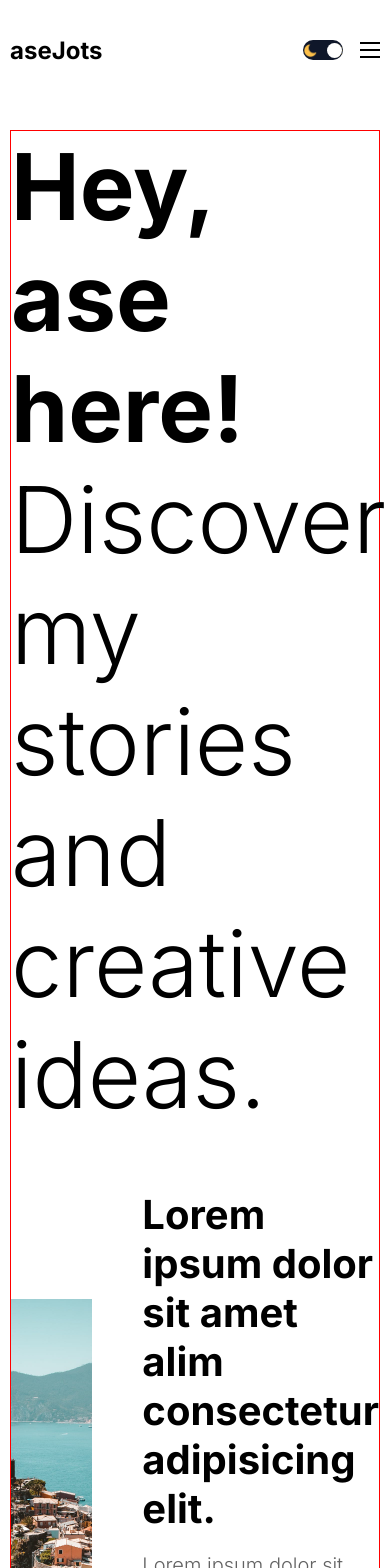
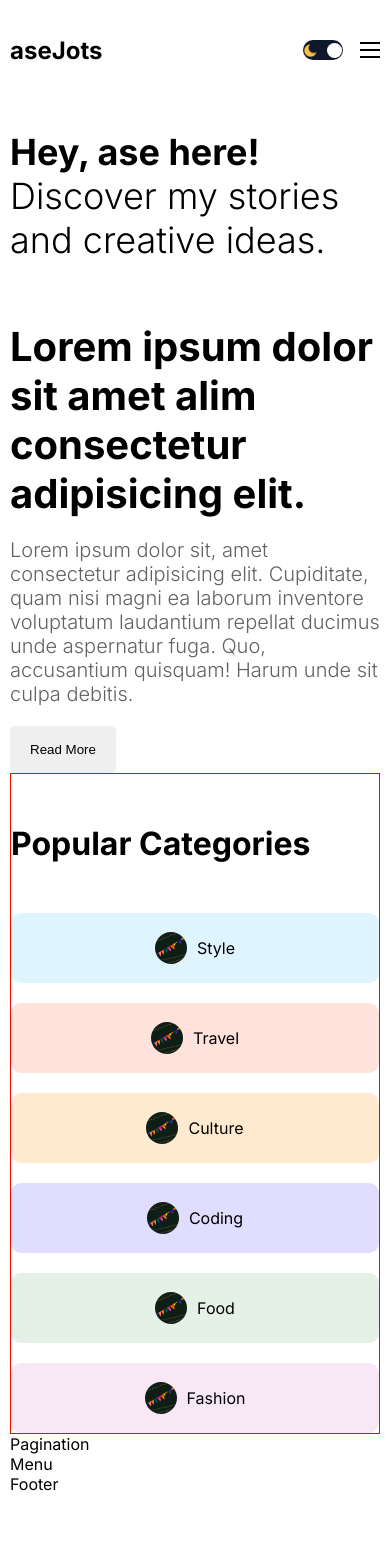
Before and after one commit to Ase020/ase-blog-app, a Next.js app: page / in a window 390 px wide. Shown: the top 1568 px of the page. After the commit the page ends 1494 px from the top, so only its background shows below. Built offline with nearby package versions, Linux system fonts and the light colour scheme.

Commit message:
categoriesList build & responsive design

```diff
--- a/src/components/categoryList/CategoryList.jsx
+++ b/src/components/categoryList/CategoryList.jsx
@@ -1,7 +1,98 @@
+import Image from "next/image";
 import styles from "./categoryList.module.css";
+import Link from "next/link";
 
 const CategoryList = () => {
-  return <div className={styles.container}>CategoryList</div>;
+  return (
+    <div className={styles.container}>
+      <h1 className={styles.title}>Popular Categories</h1>
+      <div className={styles.categories}>
+        <Link
+          href="/blog?cat=style"
+          className={`${styles.category} ${styles.style}`}
+        >
+          <Image
+            src="/style.png"
+            alt="style"
+            width={32}
+            height={32}
+            className={styles.image}
+          />
+          Style
+        </Link>
+
+        <Link
+          href="/blog?cat=style"
+          className={`${styles.category} ${styles.travel}`}
+        >
+          <Image
+            src="/style.png"
+            alt="style"
+            width={32}
+            height={32}
+            className={styles.image}
+          />
+          Travel
+        </Link>
+
+        <Link
+          href="/blog?cat=style"
+          className={`${styles.category} ${styles.culture}`}
+        >
+          <Image
+            src="/style.png"
+            alt="style"
+            width={32}
+            height={32}
+            className={styles.image}
+          />
+          Culture
+        </Link>
+
+        <Link
+          href="/blog?cat=style"
+          className={`${styles.category} ${styles.coding}`}
+        >
+          <Image
+            src="/style.png"
+            alt="style"
+            width={32}
+            height={32}
+            className={styles.image}
+          />
+          Coding
+        </Link>
+
+        <Link
+          href="/blog?cat=style"
+          className={`${styles.category} ${styles.food}`}
+        >
+          <Image
+            src="/style.png"
+            alt="style"
+            width={32}
+            height={32}
+            className={styles.image}
+          />
+          Food
+        </Link>
+
+        <Link
+          href="/blog?cat=style"
+          className={`${styles.category} ${styles.fashion}`}
+        >
+          <Image
+            src="/style.png"
+            alt="style"
+            width={32}
+            height={32}
+            className={styles.image}
+          />
+          Fashion
+        </Link>
+      </div>
+    </div>
+  );
 };
 
 export default CategoryList;
--- a/src/components/categoryList/categoryList.module.css
+++ b/src/components/categoryList/categoryList.module.css
@@ -0,0 +1,79 @@
+.container {
+  border: 1px solid red;
+}
+
+.title {
+  margin: 50px 0;
+}
+
+.categories {
+  display: flex;
+  align-items: center;
+  flex-wrap: wrap;
+  justify-content: space-between;
+  gap: 20px;
+}
+
+.category {
+  display: flex;
+  align-items: center;
+  gap: 10px;
+  text-transform: capitalize;
+  width: 15%;
+  height: 70px;
+  justify-content: center;
+  border-radius: 10px;
+}
+
+.category.style {
+  background: #57c4ff31;
+}
+
+.category.fashion {
+  background-color: #da85c731;
+}
+
+.category.food {
+  background-color: #7fb88133;
+}
+
+.category.travel {
+  background-color: #ff795736;
+}
+
+.category.culture {
+  background-color: #ffb04f45;
+}
+
+.category.coding {
+  background-color: #5e4fff31;
+}
+
+.image {
+  border-radius: 50%;
+  object-fit: cover;
+}
+
+@media screen and (max-width: 1280px) {
+  .category {
+    width: 20%;
+  }
+}
+
+@media screen and (max-width: 1024px) {
+  .category {
+    width: 25%;
+  }
+}
+
+@media screen and (max-width: 768px) {
+  .category {
+    width: 45%;
+  }
+}
+
+@media screen and (max-width: 640px) {
+  .category {
+    width: 100%;
+  }
+}
--- a/src/components/featured/featured.module.css
+++ b/src/components/featured/featured.module.css
@@ -1,5 +1,4 @@
 .container {
-  border: 1px solid red;
   margin-top: 30px;
 }
 
@@ -49,3 +48,31 @@
   cursor: pointer;
   width: max-content;
 }
+
+@media screen and (max-width: 1280px) {
+  .title {
+    font-size: 72px;
+  }
+}
+
+@media screen and (max-width: 1024px) {
+  .title {
+    font-size: 64px;
+  }
+
+  .imgContainer {
+    display: none;
+  }
+}
+
+@media screen and (max-width: 768px) {
+  .title {
+    font-size: 48px;
+  }
+}
+
+@media screen and (max-width: 640px) {
+  .title {
+    font-size: 36px;
+  }
+}
```
